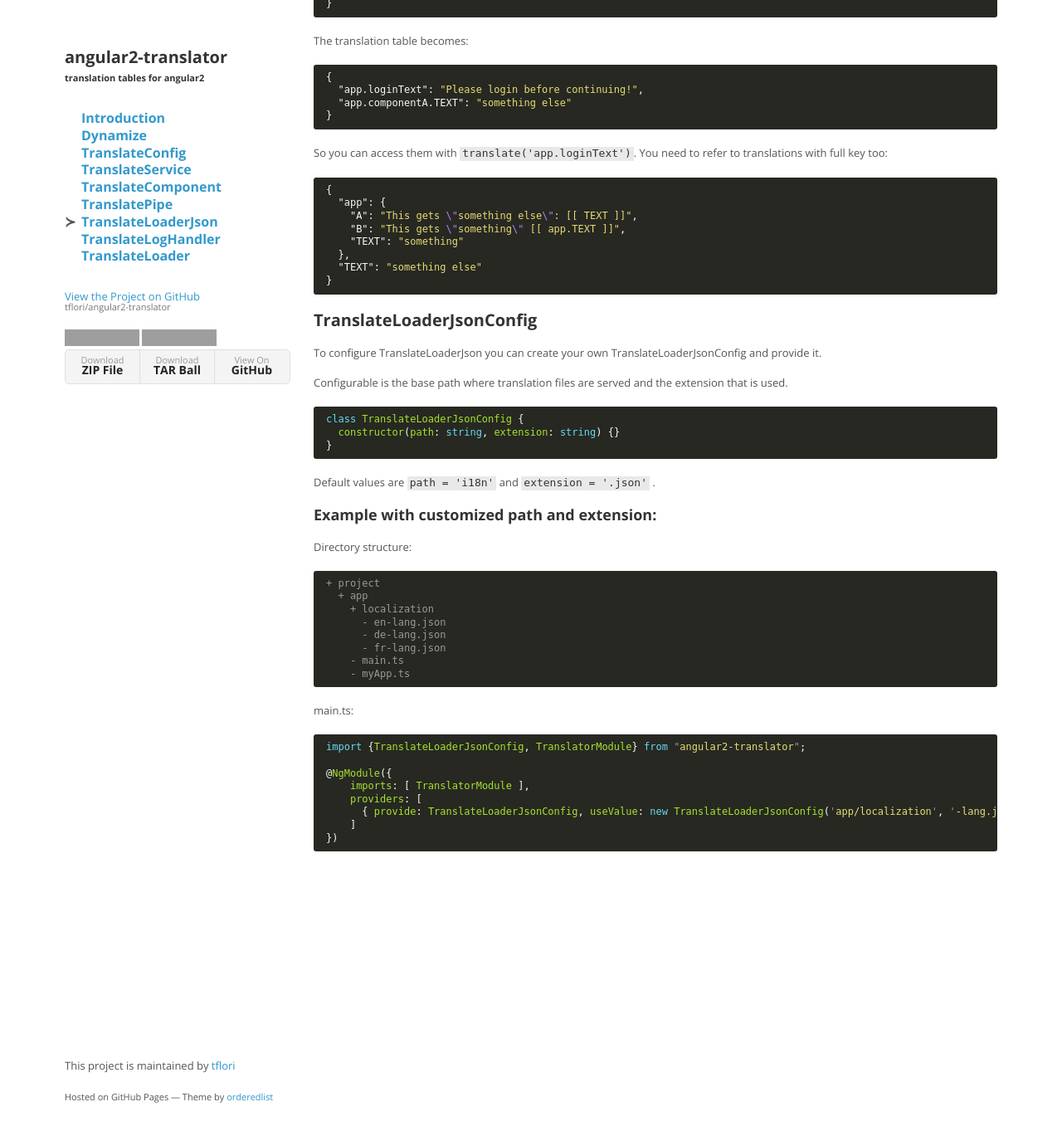
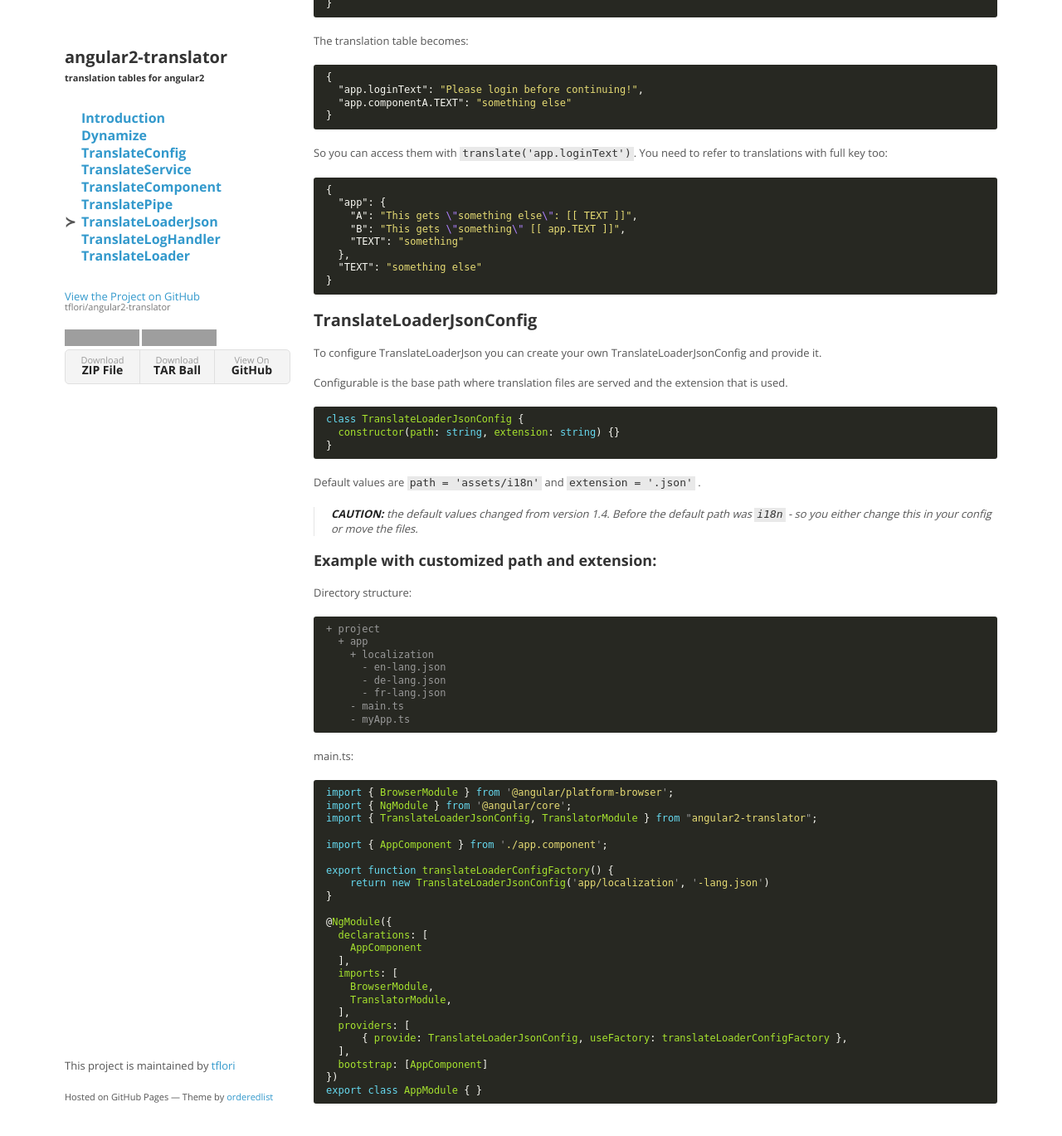
Before and after one commit to tflori/angular-translator, a Jekyll site: the page built from docs/TranslateLoaderJson.md, in a window 1280 px wide and 1400 px high, scrolled down 591 px. Shown: the top 1369 px of the window at 83% size. Built offline with Jekyll 4.4.1, drawn with Linux system fonts in a browser that asks for light colours; grey boxes are pictures that could not be loaded.

Commit message:
update the docs according to changes for angular cli

````diff
--- a/docs/TranslateLoaderJson.md
+++ b/docs/TranslateLoaderJson.md
@@ -71,7 +71,10 @@ class TranslateLoaderJsonConfig {
 }
 ```
 
-Default values are `path = 'i18n'` and `extension = '.json'` .
+Default values are `path = 'assets/i18n'` and `extension = '.json'` .
+
+> **CAUTION:** the default values changed from version 1.4. Before the default path was `i18n` - so you either change
+> this in your config or move the files.
 
 ### Example with customized path and extension:
 Directory structure:
@@ -90,12 +93,28 @@ Directory structure:
 main.ts:
 
 ```ts
-import {TranslateLoaderJsonConfig, TranslatorModule} from "angular2-translator";
+import { BrowserModule } from '@angular/platform-browser';
+import { NgModule } from '@angular/core';
+import { TranslateLoaderJsonConfig, TranslatorModule } from "angular2-translator";
+
+import { AppComponent } from './app.component';
+
+export function translateLoaderConfigFactory() {
+    return new TranslateLoaderJsonConfig('app/localization', '-lang.json')
+}
 
 @NgModule({
-    imports: [ TranslatorModule ],
-    providers: [
-      { provide: TranslateLoaderJsonConfig, useValue: new TranslateLoaderJsonConfig('app/localization', '-lang.json') },
-    ]
+  declarations: [
+    AppComponent
+  ],
+  imports: [
+    BrowserModule,
+    TranslatorModule,
+  ],
+  providers: [
+      { provide: TranslateLoaderJsonConfig, useFactory: translateLoaderConfigFactory },
+  ],
+  bootstrap: [AppComponent]
 })
+export class AppModule { }
 ```
````
Also changed, not shown: docs/TranslateConfig.md (+24 -9 lines), docs/TranslateLoader.md (+27 -13 lines), docs/TranslateLogHandler.md (+34 -1 lines), docs/index.md (+53 -30 lines), src/TranslateConfig.ts (+8 -5 lines), README.md.
